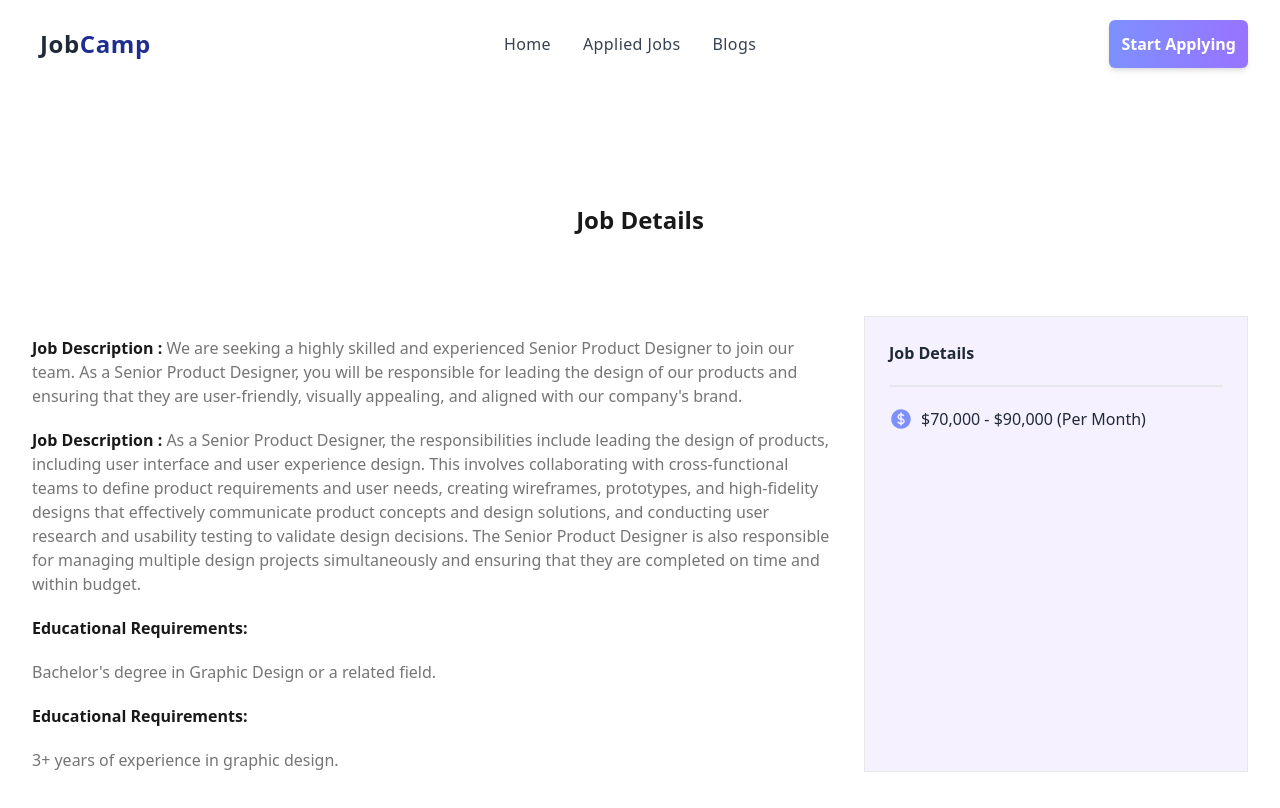
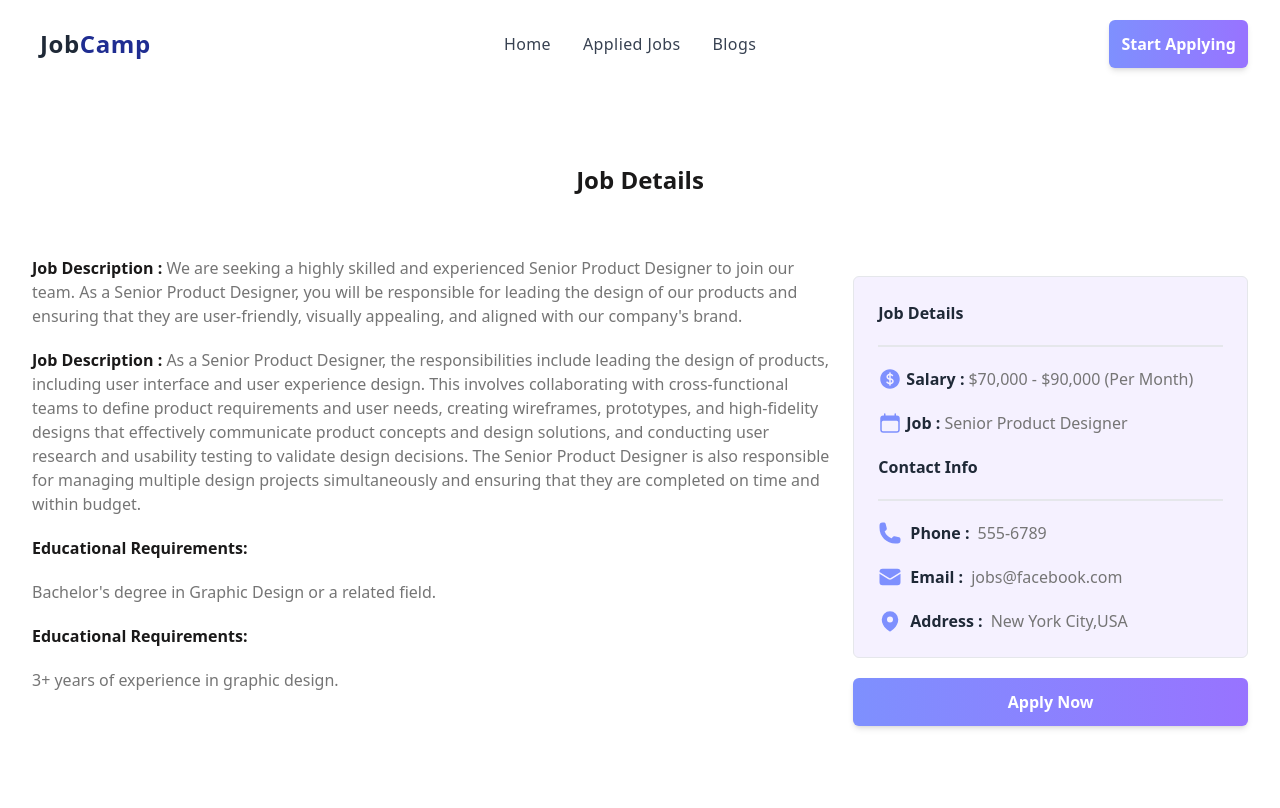
Before and after one commit to istiaq-tanim/carrer-hub, a React (Vite) app: page /1234 in a window 1280 px wide. Built offline with nearby package versions, Linux system fonts and the light colour scheme.

Commit message:
jobDetails all function added

```diff
--- a/public/featuredJob.json
+++ b/public/featuredJob.json
@@ -1,21 +1,20 @@
 [
   {
     "id": 23567,
-        "company_logo":"https://i.ibb.co/f9vMkkm/google-1-1-1.png",
+    "company_logo": "https://i.ibb.co/f9vMkkm/google-1-1-1.png",
     "job_title": "Software Engineer",
     "company_name": "Google LLC",
     "remote_or_onsite": "Remote",
-        "location": "Los Angeles",
+    "location": "Los Angeles,USA",
     "fulltime_or_parttime": "Full-time",
     "salary": "$100,000 - $120,000",
-        "job_description":"We are seeking a talented software engineer to join our team. The ideal candidate will have experience in designing, developing, testing, and maintaining software applications or systems. The successful candidate will work collaboratively with cross-functional teams to create software solutions that meet business needs",
+    "job_description": "We are seeking a talented software engineer to join our team. The ideal candidate will have experience in designing, developing, testing, and maintaining software applications or systems. The successful candidate will work collaboratively with cross-functional teams to create software solutions that meet business needs",
     "job_responsibility": "The job responsibilities of a software engineer involve designing, developing, testing, and maintaining software applications or systems. They work with cross-functional teams to create software solutions that meet business needs, and write code using programming languages such as Java, C++, Python, or JavaScript. Software engineers also conduct code reviews, debug and troubleshoot software issues, and create technical documentation. They participate in agile development processes to manage project workflows, stay up to date with emerging technologies and industry trends, and collaborate with team members to ensure code integration and deployment. Finally, they work with customers or end-users to understand their needs and provide technical support when required. Ultimately, the role of a software engineer is to create and maintain high-quality software that meets the needs of the organization and its stakeholders.",
     "educational_requirements": "Bachelor's degree in Computer Science or a related field.",
     "experiences": "5+ years of experience in software development.",
-        "contact_information": {
     "phone": "555-1234",
-          "email": "jobs@acmeinc.com"
-        }
+    "email": "jobs@goggle.com"
+
 },
 {
   "id": 64821,
@@ -23,35 +22,31 @@
   "job_title": "Marketing Manager",
   "company_name": "Netflix",
   "remote_or_onsite": "Onsite",
-        "location": "New York City",
+  "location": "New York City,USA",
   "fulltime_or_parttime": "Full-time",
   "salary": "$80,000 - $100,000",
   "job_description": "We are seeking a dynamic and innovative Marketing Manager to join our team. The ideal candidate will have experience in creating and implementing successful marketing strategies that drive business growth. The successful candidate will work collaboratively with cross-functional teams to develop and execute marketing campaigns that engage customers and build brand awareness.",
   "job_responsibility": "As a Marketing Manager, your main responsibility is to develop and implement marketing strategies that align with the organization's goals and objectives. This involves creating and executing marketing campaigns across various channels, including social media, email marketing, and events, and managing and coordinating marketing initiatives with cross-functional teams. You will conduct market research and analyze customer data to identify trends and insights, and monitor and measure the effectiveness of marketing campaigns to adjust strategies accordingly.",
   "educational_requirements": "Bachelor's degree in Marketing or a related field.",
   "experiences": "7+ years of experience in marketing.",
-        "contact_information": {
   "phone": "555-5678",
-          "email": "jobs@abccorp.com"
-        }
+  "email": "jobs@netflix.com"
 },
 {
   "id": 72356,
-        "company_logo":"https://i.ibb.co/8YGMKsx/TESLA.png",
+  "company_logo": "https://i.ibb.co/8YGMKsx/TESLA.png",
   "job_title": "Product Designer",
   "company_name": "Tesla",
   "remote_or_onsite": "Remote",
-        "location": "San Francisco Bay Area",
+  "location": "San Francisco Bay Area,USA",
   "fulltime_or_parttime": "Part-time",
   "salary": "$100,000 - $120,000",
   "job_description": "We are seeking a talented and innovative Product Designer to join our team at Tesla. As a Product Designer, you will be responsible for designing and developing cutting-edge products that meet the needs of Tesla's customers.",
   "job_responsibility": "As a Product Designer your main responsibility is to design and develop innovative and visually appealing products that meet the needs of Tesla's customers. You will work collaboratively with cross-functional teams, including engineering, marketing, and manufacturing, to create user-centered designs that are functional, easy to use, and aesthetically pleasing. Your focus will be on designing products that are not only visually stunning but also sustainable, energy-efficient, and environmentally friendly.",
   "educational_requirements": "Bachelor's degree in Graphic Design or a related field.",
   "experiences": "3+ years of experience in product design.",
-        "contact_information": {
   "phone": "555-9012",
-          "email": "jobs@xyzco.com"
-        }
+  "email": "jobs@tesla.com"
 },
 {
   "id": 90123,
@@ -59,54 +54,46 @@
   "job_title": "Customer Service Representative",
   "company_name": "Google LLC",
   "remote_or_onsite": "Onsite",
-        "location": "Los Angeles",
+  "location": "Los Angeles,USA",
   "fulltime_or_parttime": "Full-time",
   "salary": "$40,000 - $50,000",
   "job_description": "Google is seeking a highly motivated and customer-focused individual to join our team as a Customer Service Representative. As a Customer Service Representative, you will be responsible for providing exceptional customer support to our users and customers.",
   "job_responsibility": "As a Customer Service Representative, your main responsibility is to provide exceptional customer service to Google's users and customers. You will be the first point of contact for customers who have questions or concerns about Google's products and services, and it will be your responsibility to ensure that their needs are met in a timely and professional manner.",
   "educational_requirements": "High School diploma or equivalent.",
   "experiences": "1+ years of experience in customer service.",
-        "contact_information": {
   "phone": "555-3456",
-          "email": "jobs@123industries.com"
-        }
-      } ,
+  "email": "jobs@goggle.com"
+},
 {
   "id": 1234,
   "company_logo": "https://i.ibb.co/89Tkp3b/icons8-facebook-48.png",
   "job_title": "Senior Product Designer",
   "company_name": "Facebook",
   "remote_or_onsite": "Onsite",
-        "location": "New York City",
+  "location": "New York City,USA",
   "fulltime_or_parttime": "Full-time",
   "salary": "$70,000 - $90,000",
   "job_description": "We are seeking a highly skilled and experienced Senior Product Designer to join our team. As a Senior Product Designer, you will be responsible for leading the design of our products and ensuring that they are user-friendly, visually appealing, and aligned with our company's brand.",
   "job_responsibility": "As a Senior Product Designer, the responsibilities include leading the design of products, including user interface and user experience design. This involves collaborating with cross-functional teams to define product requirements and user needs, creating wireframes, prototypes, and high-fidelity designs that effectively communicate product concepts and design solutions, and conducting user research and usability testing to validate design decisions. The Senior Product Designer is also responsible for managing multiple design projects simultaneously and ensuring that they are completed on time and within budget. ",
   "educational_requirements": "Bachelor's degree in Graphic Design or a related field.",
   "experiences": "3+ years of experience in graphic design.",
-        "contact_information": {
   "phone": "555-6789",
-          "email": "jobs@creativeagency.com"
-        }
+  "email": "jobs@facebook.com"
 },
 {
   "id": 5678,
-        "company_logo":"https://i.ibb.co/MgvRbFm/icons8-twitter-48.png",
+  "company_logo": "https://i.ibb.co/MgvRbFm/icons8-twitter-48.png",
   "job_title": "Technical Database Engineer",
   "company_name": "Twitter",
   "remote_or_onsite": "Remote",
-        "location": "San Francisco Bay Area",
+  "location": "San Francisco Bay Area,USA",
   "fulltime_or_parttime": "Full-time",
   "salary": "$120,000 - $150,000",
   "job_description": "We are looking for a highly skilled and experienced Technical Database Engineer to join our team. The successful candidate will be responsible for ensuring the performance, availability, and security of our company's databases.",
   "job_responsibility": "The Technical Database Engineer will be responsible for designing, implementing, and maintaining the company's database systems and infrastructure. This includes ensuring the availability, scalability, and security of the databases, as well as monitoring their performance and implementing tuning strategies to optimize performance. The Technical Database Engineer will be responsible for identifying and troubleshooting database issues, and working with cross-functional teams to resolve them. They will also develop and maintain database backup and recovery plans, as well as disaster recovery plans.",
   "educational_requirements": "Bachelor's degree in Computer Science or a related field.",
   "experiences": "5+ years of experience in software engineering.",
-        "contact_information": {
   "phone": "555-1234",
-          "email": "jobs@techstartup.com"
+  "email": "jobs@twitter.com"
 }
-      }
-
-
 ]
--- a/src/components/JobDetails/JobDetails.jsx
+++ b/src/components/JobDetails/JobDetails.jsx
@@ -1,6 +1,6 @@
 import React, { useEffect, useState } from 'react';
 import { useParams, useLoaderData } from 'react-router-dom';
-import { MapPinIcon, CurrencyDollarIcon } from '@heroicons/react/24/solid';
+import { CalendarIcon, CurrencyDollarIcon, PhoneIcon, MapPinIcon, EnvelopeIcon } from '@heroicons/react/24/solid';
 const JobDetails = () => {
     const [job, setJob] = useState({});
     const dynamic = useParams();
@@ -10,12 +10,12 @@ const JobDetails = () => {
         setJob(selectJob);
     }, [])
 
-    const { job_description, job_responsibility, educational_requirements, experiences, salary, job_title } = job
+    const { job_description, job_responsibility, educational_requirements, experiences, salary, job_title, email, phone, location } = job
     return (
-        <div className='my-container my-5'>
-            <h3 className='text-[#1A1919] text-center my-20 text-2xl font-bold'>Job Details</h3>
+        <div className='my-container mt-5'>
+            <h3 className='text-[#1A1919] text-center my-10 text-2xl font-bold'>Job Details</h3>
 
-            <div className='grid grid-cols-3 gap-8'>
+            <div className='grid grid-cols-3 gap-4'>
                 <div class="col-span-2">
                     <p className='text-[rgba(117,117,117,1)] my-5'><span className='font-bold text-[#1A1919]'>Job Description :</span> {job_description}</p>
                     <p className='text-[rgba(117,117,117,1)] my-5'><span className='font-bold text-[#1A1919]'>Job Description :</span> {job_responsibility}</p>
@@ -27,12 +27,26 @@ const JobDetails = () => {
 
                 </div>
 
-                <div className='border bg-[rgba(152,115,255,0.1)] p-6'>
-                    <h3 className='mb-5 font-bold '>Job Details</h3>
+                <div className='mt-10'>
+                <div className='border bg-[rgba(152,115,255,0.1)] p-6 rounded-md'>
+                    <h3 className='mb-5 font-bold'>Job Details</h3>
                     <p className='border-b-2 text-[rgba(152,115,255,1)]'></p>
-                    <p className='flex gap-2 mt-5'><span><CurrencyDollarIcon className="h-6 w-6 text-[rgba(126,144,254,1)]" /></span>{salary} (Per Month)</p>
+                    <div>
+                        <p className='flex gap-1 mt-5 font-bold'><span><CurrencyDollarIcon className="h-6 w-6 text-[rgba(126,144,254,1)]" /></span>Salary : <span className='text-[rgba(117,117,117,1)] font-medium'>{salary} (Per Month)</span></p>
 
+                        <p className='flex gap-1 mt-5 font-bold'><span><CalendarIcon className="h-6 w-6 text-[rgba(126,144,254,1)]" /></span>Job : <span className='text-[rgba(117,117,117,1)] font-medium'>{job_title}</span></p>
+                    </div>
+                    <h3 className='my-5 font-bold'>Contact Info</h3>
+                    <p className='border-b-2 text-[rgba(152,115,255,1)]'></p>
+                    <div>
+                        <p className='flex gap-2 mt-5 font-bold'><span><PhoneIcon className="h-6 w-6 text-[rgba(126,144,254,1)]" /></span>Phone : <span className='text-[rgba(117,117,117,1)] font-medium'>{phone}</span></p>
+                        <p className='flex gap-2 mt-5 font-bold'><span><EnvelopeIcon className="h-6 w-6 text-[rgba(126,144,254,1)]" /></span>Email : <span className='text-[rgba(117,117,117,1)] font-medium'>{email}</span></p>
+                        <p className='flex gap-2 mt-5 font-bold'><span><MapPinIcon className="h-6 w-6 text-[rgba(126,144,254,1)]" /></span>Address : <span className='text-[rgba(117,117,117,1)] font-medium'>{location}</span></p>
+                    </div>
                 </div>
+                <button className='btn-primary w-full mt-5'>Apply Now</button>
+                </div>
+
             </div>
         </div>
     );
```
Lines whose indentation alone changed are shown as unchanged.
